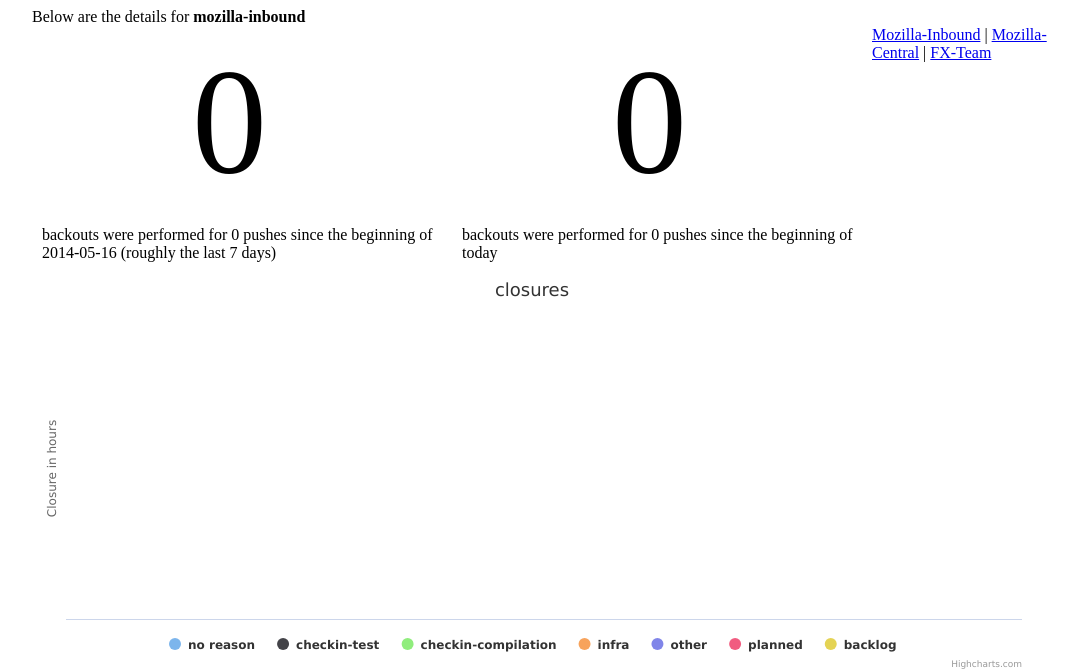
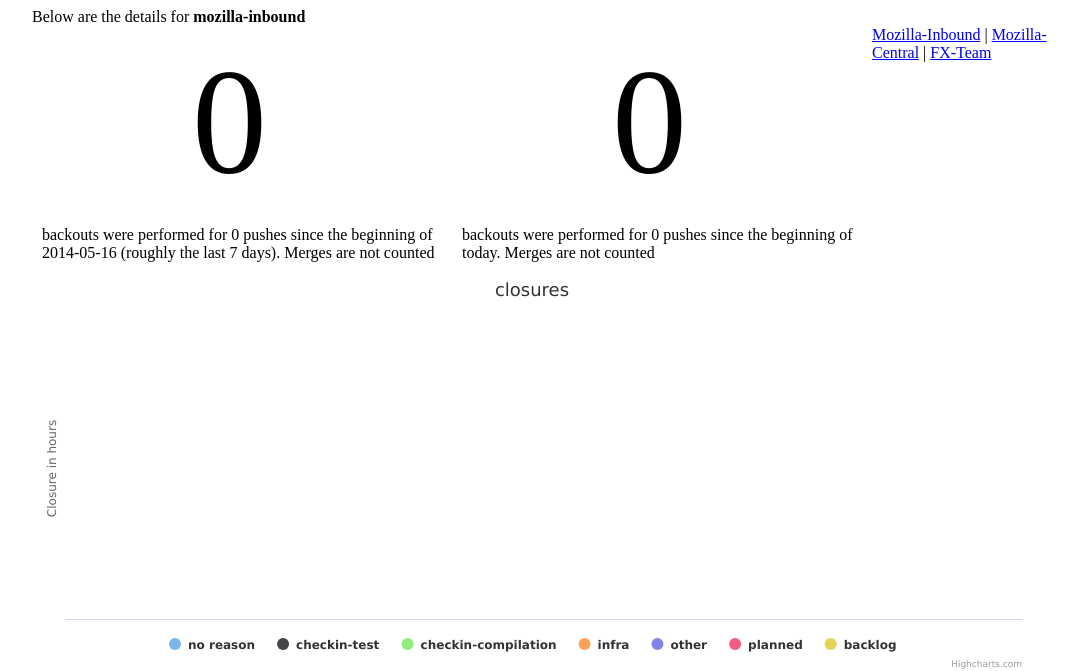
Before and after one commit to AutomatedTester/futurama-data, a Flask app: page / in a window 1280 px wide. Shown: the top 671 px of the page, without its empty margins (96-1174 px from the left). Run offline with Flask 2, Linux system fonts and the light colour scheme; data that the repository does not hold is empty; some libraries are stand-ins or nearby versions.

Commit message:
Remove merge commits from the counts

```diff
--- a/app/templates/index.html
+++ b/app/templates/index.html
@@ -7,8 +7,8 @@
   <div class='main'>
     <div class='main'>Below are the details for <span class='boldy'>{{ tree }}</span></div>
     <div class='yetAnotherContainer'>
-        <div class='backouts floaty'><div class='omg'>{{ backouts['backouts'] }}</div><br> backouts were performed for {{ backouts['total'] }}     pushes since the beginning of {{ backouts['startdate'] }} (roughly the last 7 days)</div>
-        <div class='backouts floaty'><div class='omg'>{{ today['backouts'] }}</div><br> backouts were performed for {{ today['total'] }}     pushes since the beginning of today</div>
+        <div class='backouts floaty'><div class='omg'>{{ backouts['backouts'] }}</div><br> backouts were performed for {{ backouts['total'] }}     pushes since the beginning of {{ backouts['startdate'] }} (roughly the last 7 days). Merges are not counted</div>
+        <div class='backouts floaty'><div class='omg'>{{ today['backouts'] }}</div><br> backouts were performed for {{ today['total'] }}     pushes since the beginning of today. Merges are not counted</div>
     </div>
     <div class='floaty wide' id="closuresContainer"></div>
     <div class='floaty wide' id='backoutsVsPushContainer'></div>
--- a/app/views.py
+++ b/app/views.py
@@ -121,12 +121,23 @@ def backouts(tree, search_date):
     backoutln = re.compile('^.*[b,B]ackout.*')
     backoutln2 = re.compile('^.*[b,B]acked out.*')
     backoutln3 = re.compile('^.*[b,B]ack out.*')
+    merges = re.compile('^.*[M,m]erge .* to .*')
+    keys_to_pop = []
+    for resp in total_pushes:
+        for chnge in range(len(total_pushes[resp]['changesets'])):
+            if merges.match(total_pushes[resp]['changesets'][chnge]['desc']):
+                keys_to_pop.append(resp)
+
+    for key in keys_to_pop:
+        total_pushes.pop(key, None)
+
     for resp in total_pushes:
         for chnge in range(len(total_pushes[resp]['changesets'])):
             if (backoutln.match(total_pushes[resp]['changesets'][chnge]['desc']) or
                 backoutln2.match(total_pushes[resp]['changesets'][chnge]['desc']) or
                 backoutln3.match(total_pushes[resp]['changesets'][chnge]['desc'])):
                 backed += 1
+                break
 
 
     return {"total": len(total_pushes),
```
